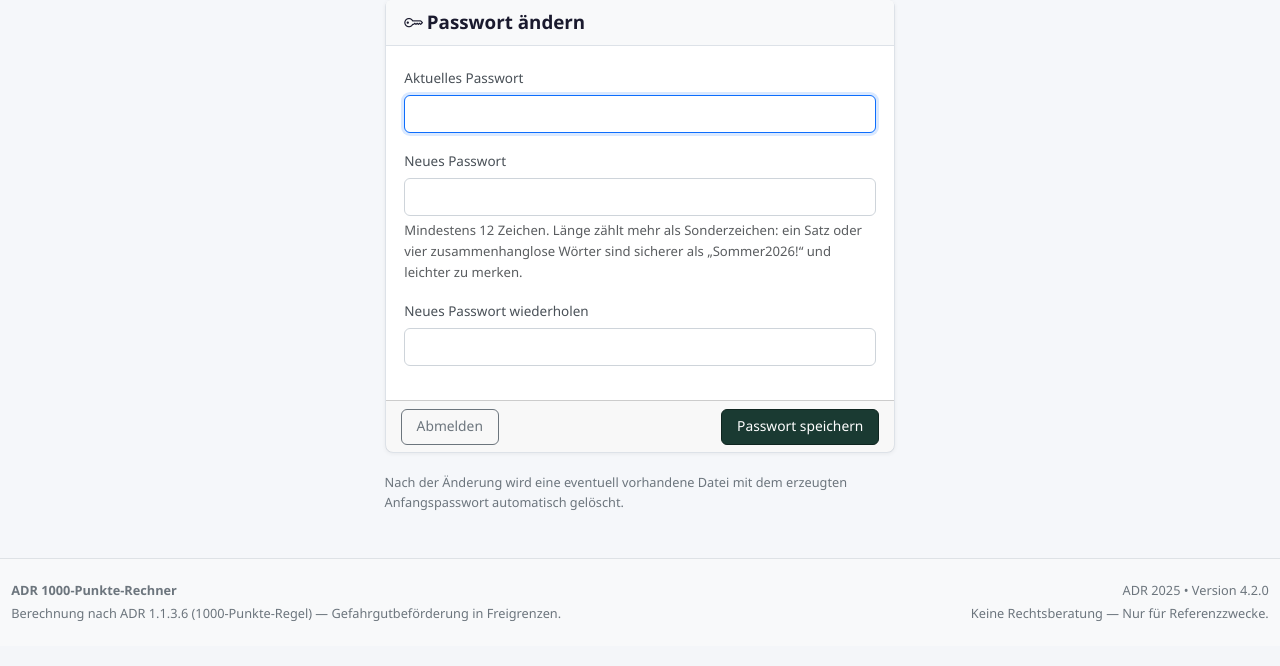
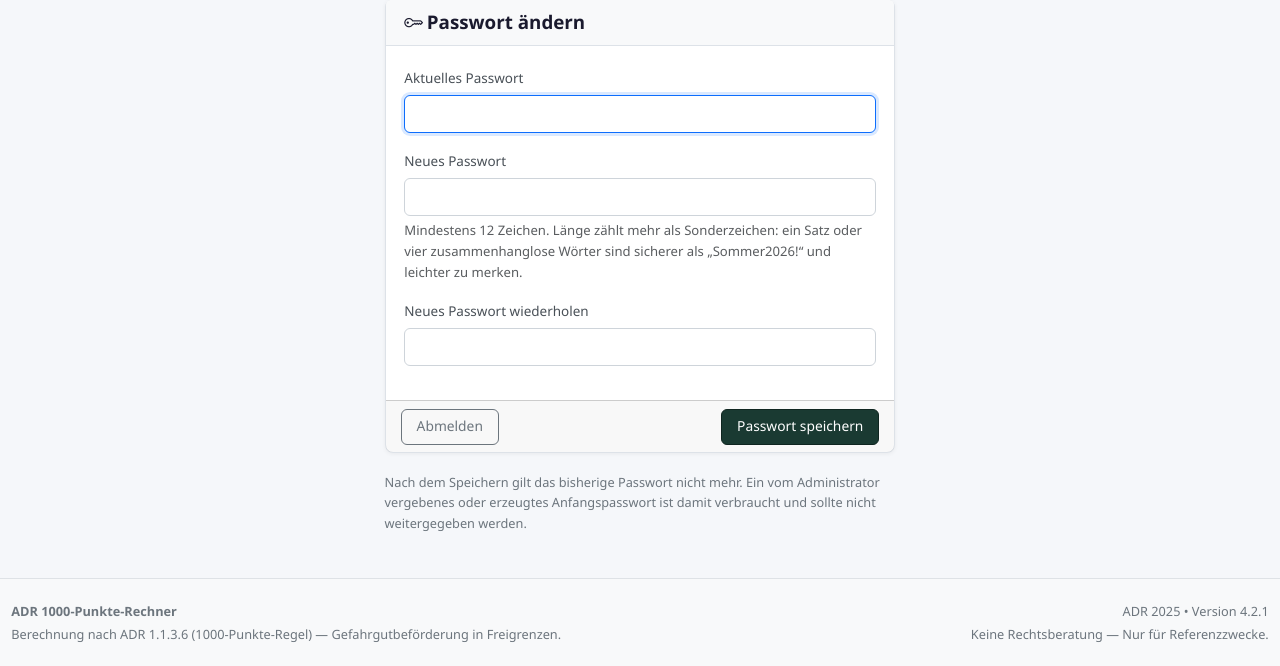
Before and after one commit to Kissberg/adr-rechner, a Flask app: page /auth/passwort-aendern in a window 1280 px wide. Shown: the part 252-918 px from the top of the page. Before the commit the page ends 873 px from the top, so only its background shows below. Run offline with Flask 3, Linux system fonts and the light colour scheme; the visitor is signed in with stand-in values (Sample User, id 1); data comes from the database, SQL or seed files in the repository.

Commit message:
v4.2.1: veralteten Hinweis zur Passwortdatei entfernt, Doku nachgezogen
Anlass
- templates/password_change.html verwies darauf, dass nach dem Passwortwechsel
  'eine eventuell vorhandene Datei mit dem erzeugten Anfangspasswort
  automatisch geloescht' werde. Diese Datei gibt es seit 4.1 nicht mehr
  (auth.py legt keine .admin_password mehr an); der Hinweis beschrieb also
  einen Ablauf, den die Anwendung nicht mehr kennt.

Geaendert
- templates/password_change.html: Text nennt jetzt die tatsaechliche Wirkung
  des Wechsels (bisheriges Passwort gilt nicht mehr, Anfangspasswort ist
  verbraucht). Kein Verhalten, keine Schnittstelle, keine Datenbank geaendert.
- APP_VERSION 4.2.0 -> 4.2.1 (/healthz und Fuss der Seite).
- CHANGELOG.md: Eintrag 4.2.1 mit Begruendung.
- README.md: Versionsangaben, Versionshistorie und Healthcheck-Beispiel auf
  4.2.1; Badge aktualisiert; Anleitung als docs/...-v4.2.1.pdf verlinkt.
- docs/: Bedienungsanleitung auf 4.2.1 nachgezogen (Screenshots aus einer
  frischen 4.2.1-Instanz) und README-Screenshot erneuert.

Geprueft: 160 Tests gruen (pytest -q).

```diff
--- a/app.py
+++ b/app.py
@@ -164,7 +164,7 @@ def _inject_user():
 # ----------------------------------------------------------------
 # Hilfsfunktionen
 # ----------------------------------------------------------------
-APP_VERSION = "4.2.0"
+APP_VERSION = "4.2.1"
 
 
 def get_db_conn():
--- a/templates/password_change.html
+++ b/templates/password_change.html
@@ -66,8 +66,9 @@
         </div>
 
         <p class="text-muted small mt-3 mb-0">
-            Nach der Änderung wird eine eventuell vorhandene Datei mit dem
-            erzeugten Anfangspasswort automatisch gelöscht.
+            Nach dem Speichern gilt das bisherige Passwort nicht mehr. Ein vom
+            Administrator vergebenes oder erzeugtes Anfangspasswort ist damit
+            verbraucht und sollte nicht weitergegeben werden.
         </p>
     </div>
 </div>
```
Also changed, not shown: CHANGELOG.md, README.md, 3 other files.
